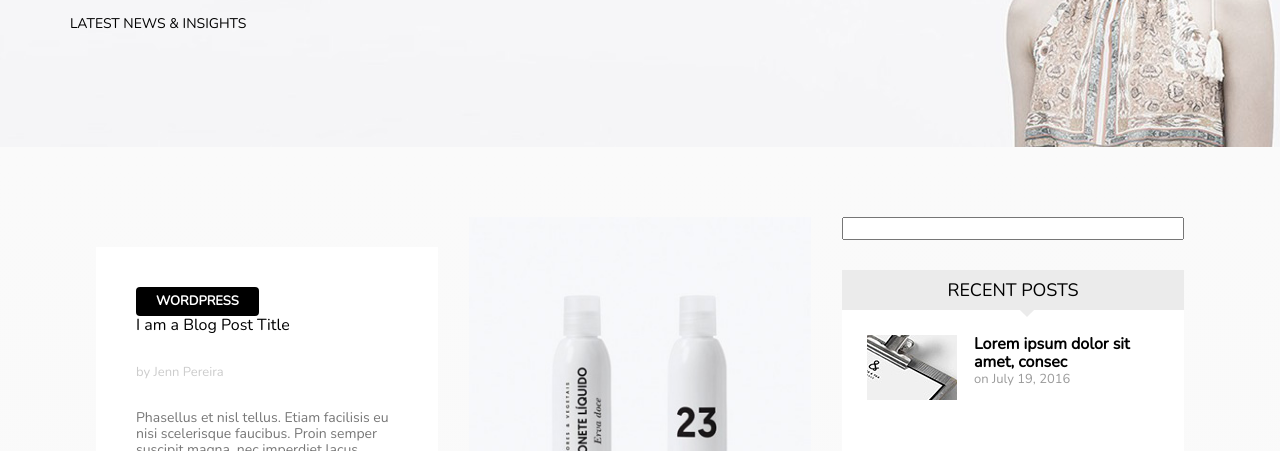
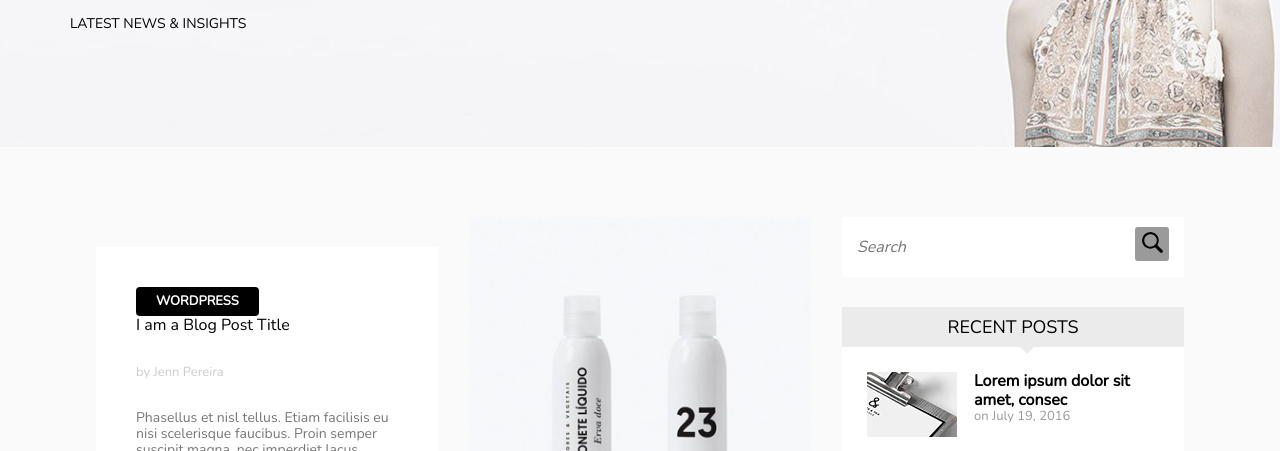
Before and after one commit to ivantsov1997/LIAN, a plain HTML site: page html/blog.html in a window 1280 px wide. Shown: the part 289-740 px from the top of the page. Drawn offline with Linux system fonts and the light colour scheme.

Commit message:
search in blog

```diff
--- a/css/blog.css
+++ b/css/blog.css
@@ -280,6 +280,42 @@ header {
   background-color: rgb(180, 180, 180);
 }
 
+.search-form{
+  position: relative;
+}
+
+.blog-search{
+  font-style: italic;
+  font-size: 16px;
+  color: rgb(183, 183, 183);
+  padding-left: 15px;
+  border: none;
+  outline: none;
+  width: 100%;
+  height: 60px;
+  background: #fff;
+
+}
+
+.search-btn{
+  border: none;
+  outline: none;
+  height: 34px;
+  border-radius: 3px;
+  width: 34px;
+  position: absolute;
+  top: 10px;
+  right: 15px;
+  background: rgb(154, 154, 154);
+  cursor: pointer;
+}
+
+.lupa{
+  height: 25px;
+  widows: 25px;
+}
+
+
 /* footer */
 .footer {
   display: flex;
--- a/html/blog.html
+++ b/html/blog.html
@@ -133,7 +133,10 @@
                     </a>
                 </div>
                 <div class="blog-colum">
-                    <input type="search" class="blog-search">
+                    <form action="" class="search-form">
+                        <input type="search" class="blog-search" placeholder="Search">
+                        <button class="search-btn" type="submit"><img src="../img/serch.svg" alt="search" class="lupa"></button>
+                    </form>
                     <div class="blog-post">
                         <p class="recent-title">
                             Recent Posts
@@ -218,7 +221,7 @@
                     </div>
                     <div class="blog-post">
                         <p class="recent-title">
-                            instagam
+                            instagram
                         </p>
                         <div class="instagam-basis">
                             <a href="#" class="instagram-link"></a>
```
